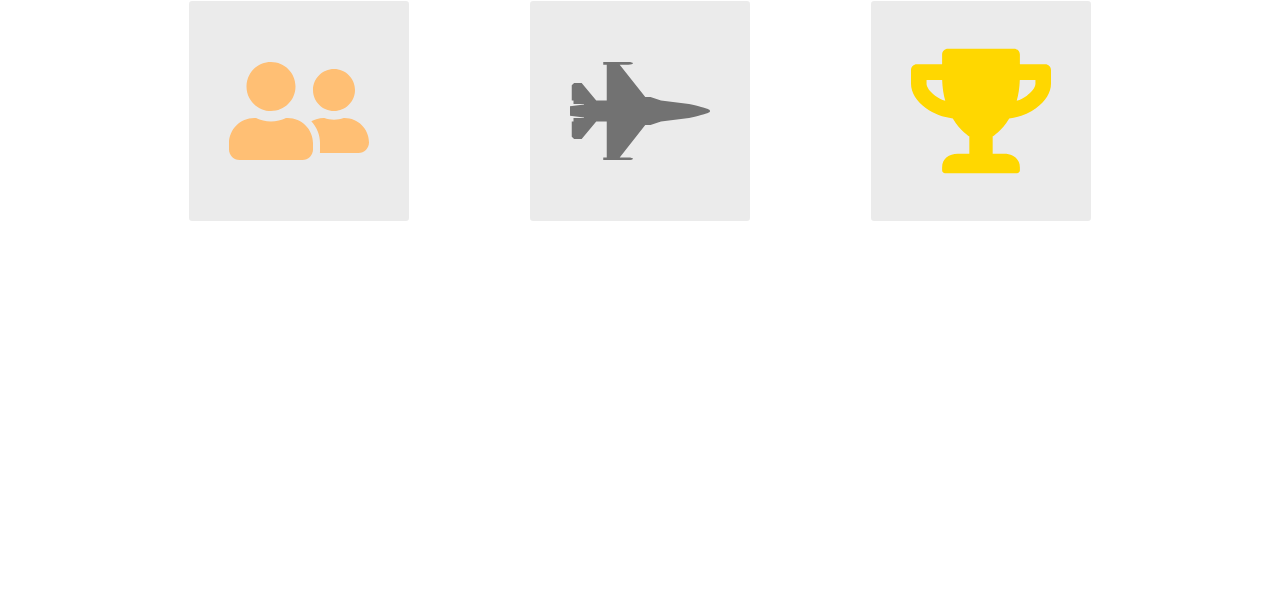
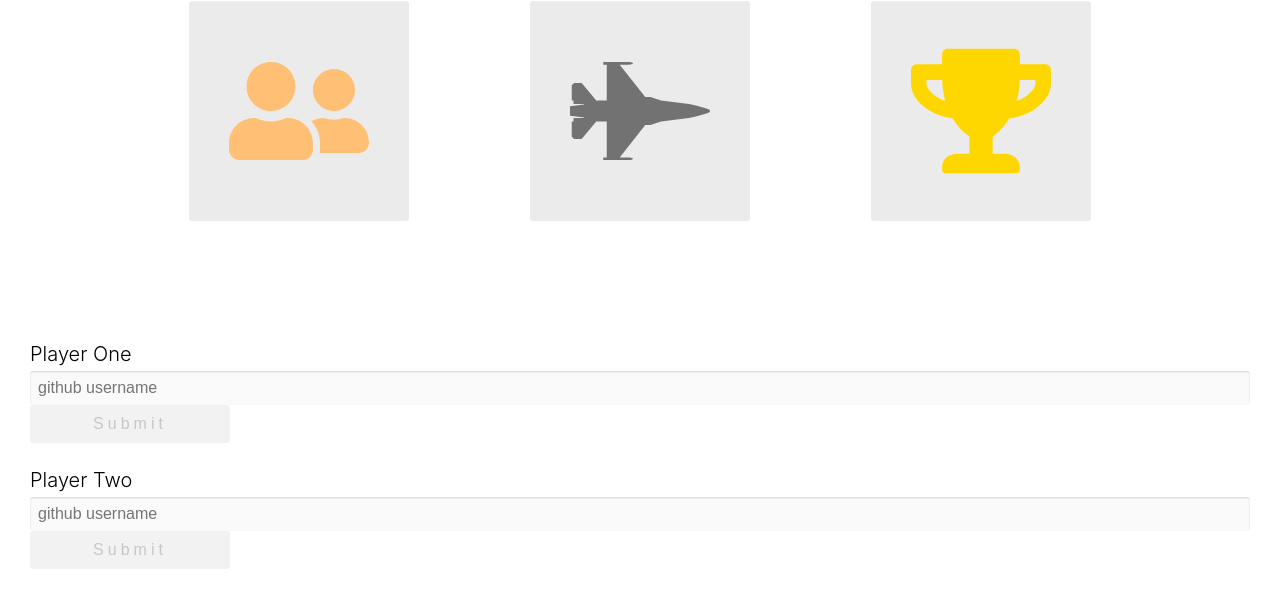
Before and after one commit to calaway/github-battle, a React app: page / in a window 1280 px wide. Shown: the part 215-822 px from the top of the page. Built offline with nearby package versions, Linux system fonts and the light colour scheme.

Commit message:
Build forms

```diff
--- a/app/components/Battle.js
+++ b/app/components/Battle.js
@@ -1,5 +1,6 @@
 import React from 'react'
 import { FaUserFriends, FaFighterJet, FaTrophy } from 'react-icons/fa'
+import PropTypes from 'prop-types'
 
 function Instructions() {
   return (
@@ -25,11 +26,68 @@ function Instructions() {
   )
 }
 
+class PlayerInput extends React.Component {
+  constructor(props) {
+    super(props)
+    this.state = {
+      username: ''
+    }
+    this.handleSubmit = this.handleSubmit.bind(this)
+    this.handleChange = this.handleChange.bind(this)
+  }
+
+  handleSubmit(event) {
+    event.preventDefault()
+    this.props.onSubmit(this.state.username)
+  }
+
+  handleChange(event) {
+    this.setState({
+      username: event.target.value
+    })
+  }
+
+  render() {
+    return (
+      <form className='column player' onSubmit={this.handleSubmit}>
+        <label htmlFor='username' className='player-label'>
+          {this.props.label}
+        </label>
+        <div className='row player-inputs'>
+          <input
+            type='text'
+            id='username'
+            className='input-light'
+            placeholder='github username'
+            autoComplete='off'
+            value={this.state.username}
+            onChange={this.handleChange}
+          />
+        </div>
+        <button
+          className='btn dark-btn'
+          type='submit'
+          disabled={!this.state.username}
+        >
+          Submit
+        </button>
+      </form>
+    )
+  }
+}
+
+PlayerInput.propTypes = {
+  label: PropTypes.string.isRequired,
+  onSubmit: PropTypes.func.isRequired
+}
+
 export default class Battle extends React.Component {
   render() {
     return (
       <React.Fragment>
         <Instructions />
+        <PlayerInput label='Player One' onSubmit={value => console.log('Value: ', value)} />
+        <PlayerInput label='Player Two' onSubmit={value => console.log('Value: ', value)} />
       </React.Fragment>
     )
   }
--- a/app/index.css
+++ b/app/index.css
@@ -141,3 +141,68 @@
   padding: 40px;
   border-radius: 3px;
 }
+
+.column {
+  display: flex;
+  flex-direction: column;
+}
+
+.row {
+  display: flex;
+  flex-direction: row;
+}
+
+.player {
+  flex: 1;
+  margin: 0 20px;
+  padding: 10px;
+}
+
+.player-label {
+  font-size: 20px;
+  margin: 5px 0;
+  font-weight: 300;
+}
+
+.player-inputs input {
+  padding: 8px;
+  font-size: 16px;
+  flex: 2;
+  border-radius: 3px;
+  border: none;
+  box-shadow: inset 0 1px 2px rgba(0, 0, 0, 0.15);
+}
+
+.player-inputs .input-light {
+  background: rgba(0, 0, 0, 0.02);
+}
+
+.player-inputs button {
+  flex: 1;
+  margin-left: 10px;
+}
+
+.btn {
+  padding: 10px;
+  text-decoration: uppercase;
+  letter-spacing: .25em;
+  border-radius: 3px;
+  border: none;
+  font-size: 16px;
+  display: flex;
+  justify-content: center;
+  align-items: center;
+  cursor: pointer;
+  text-decoration: none;
+  max-width: 200px;
+}
+
+.dark-btn {
+  color: #e6e6e6;
+  background: #141414;
+}
+
+.dark-btn:disabled {
+  background: #f2f2f2;
+  color: #c7c7c7;
+}
```
